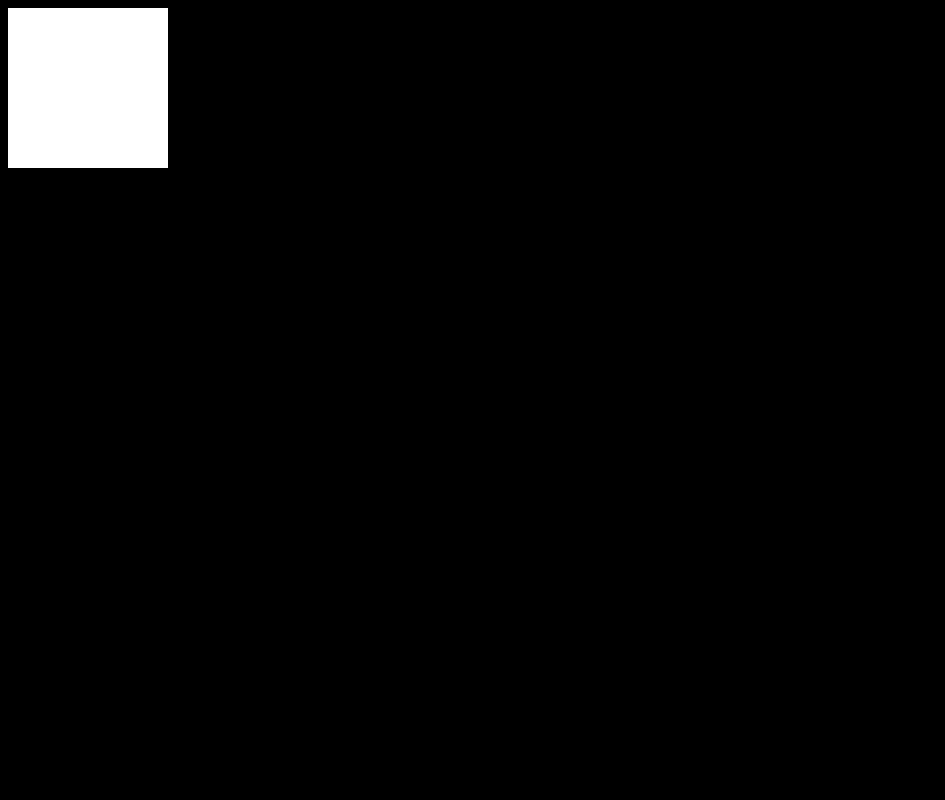
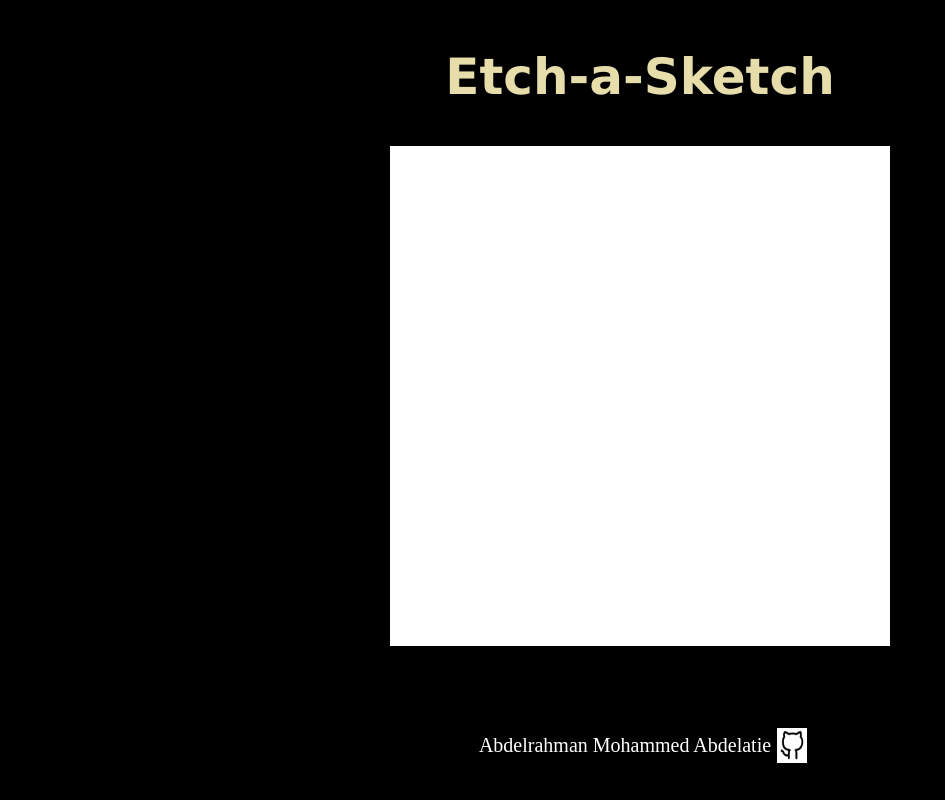
Before and after one commit to abdomohamed96/Etch-a-Sketch, a plain HTML site: page index.html in a window 1280 px wide. Shown: the whole page, without its empty margins (0-945 px from the left). Drawn offline with Linux system fonts and the light colour scheme.

Commit message:
Add header and footer

```diff
--- a/index.css
+++ b/index.css
@@ -1,13 +1,49 @@
 
 body{
     background-color: black;
+    display: flex;
+    height: 95vh;
+    flex-direction: column;
+    flex-direction: column;
+    justify-content: center;
+    align-items: center;
 
 }
 .board{
     background-color: white;
     display: flex;
     flex-wrap: wrap;
-    width:160px;
-    height: 160px;
+    width:500px;
+    height: 500px;
+    /*flex:1;*/
+}
+.container{
+    flex:1;
 
 }
+.header{
+    font-family:'Lucida Sans', 'Lucida Sans Regular', 'Lucida Grande', 'Lucida Sans Unicode', Geneva, Verdana, sans-serif;
+    color: rgb(230, 221, 170);
+    font-size: 50px;
+    font-weight: bold;
+    display: flex;
+    justify-content: center;
+    align-items: center;
+    padding: 40px;
+}
+.footer{
+    display: flex;
+    justify-items: center;
+    justify-content: center;
+    padding: 5px;
+}
+a{
+    text-decoration: none;
+    color: white;
+    font-size:20px;
+    padding:6px;
+
+}
+.githubicon{
+    background-color: white;
+}
--- a/index.html
+++ b/index.html
@@ -8,6 +8,16 @@
     <script src="index.js" defer></script>
 </head>
 <body>
-    <div class="board"></div>
+    <div class="header">Etch-a-Sketch</div>
+    <div class="container">
+        <div class="features">
+
+        </div>
+        <div class="board"></div>
+    </div>
+    <div class="footer">
+        <a href="https://github.com/abdomohamed96">Abdelrahman Mohammed Abdelatie</a>
+        <img src="./images/github.png" width="30px" class="githubicon">
+       </div>
 </body>
 </html>
--- a/index.js
+++ b/index.js
@@ -1,13 +1,16 @@
 const board=document.querySelector(".board");
-const gridSize=16;
+const gridSize=1;
+let squareLen=board.offsetHeight/gridSize;
 function addColor(e){
-    console.log(e.target);
+    //console.log(e.target);
     e.target.style.backgroundColor="red";
 }
  for(let i=0;i<gridSize;i++){
     for(let j=0;j<gridSize;j++){
         const square=document.createElement("div");
-        square.style.cssText="height:10px; width:10px; "
+        console.log(squareLen);
+        square.style.height=`${squareLen}px`;
+        square.style.width=`${squareLen}px`;
         square.addEventListener("mouseenter",addColor);
         board.appendChild(square);
     }
```
Also changed, not shown: images/github.png (added), newToLearn.txt (added).
